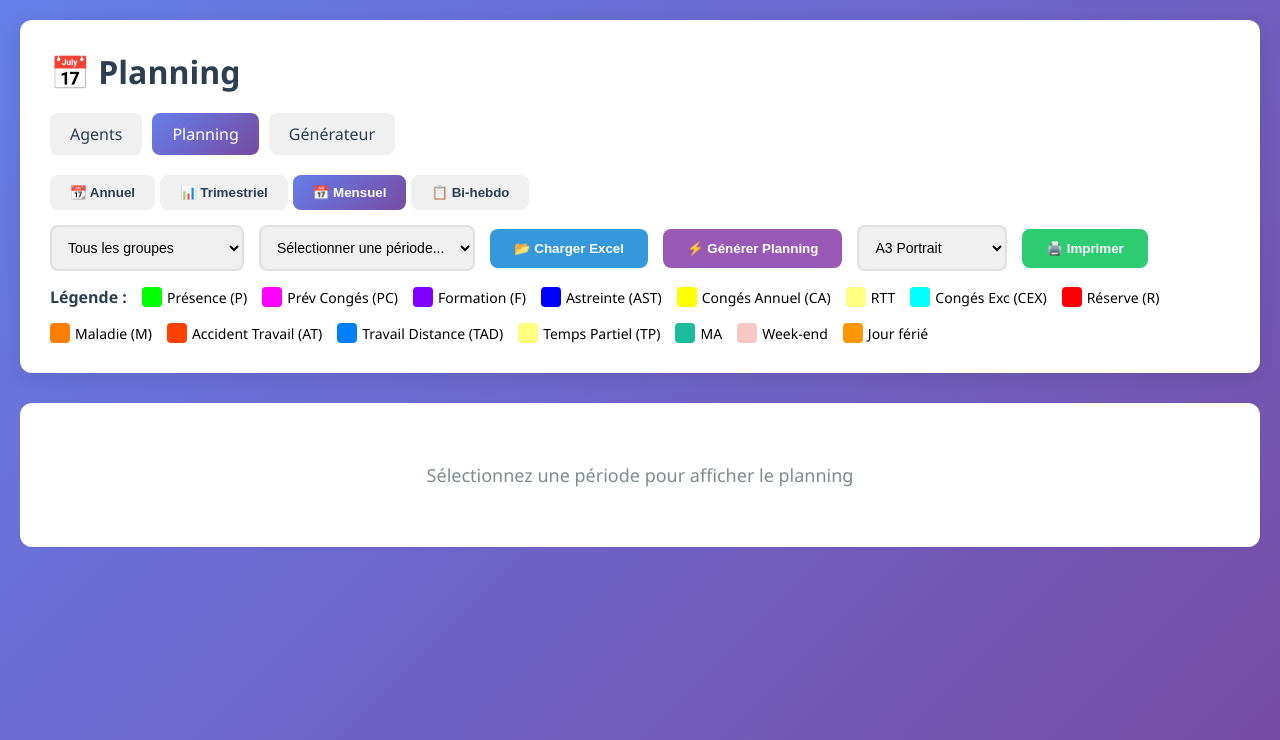
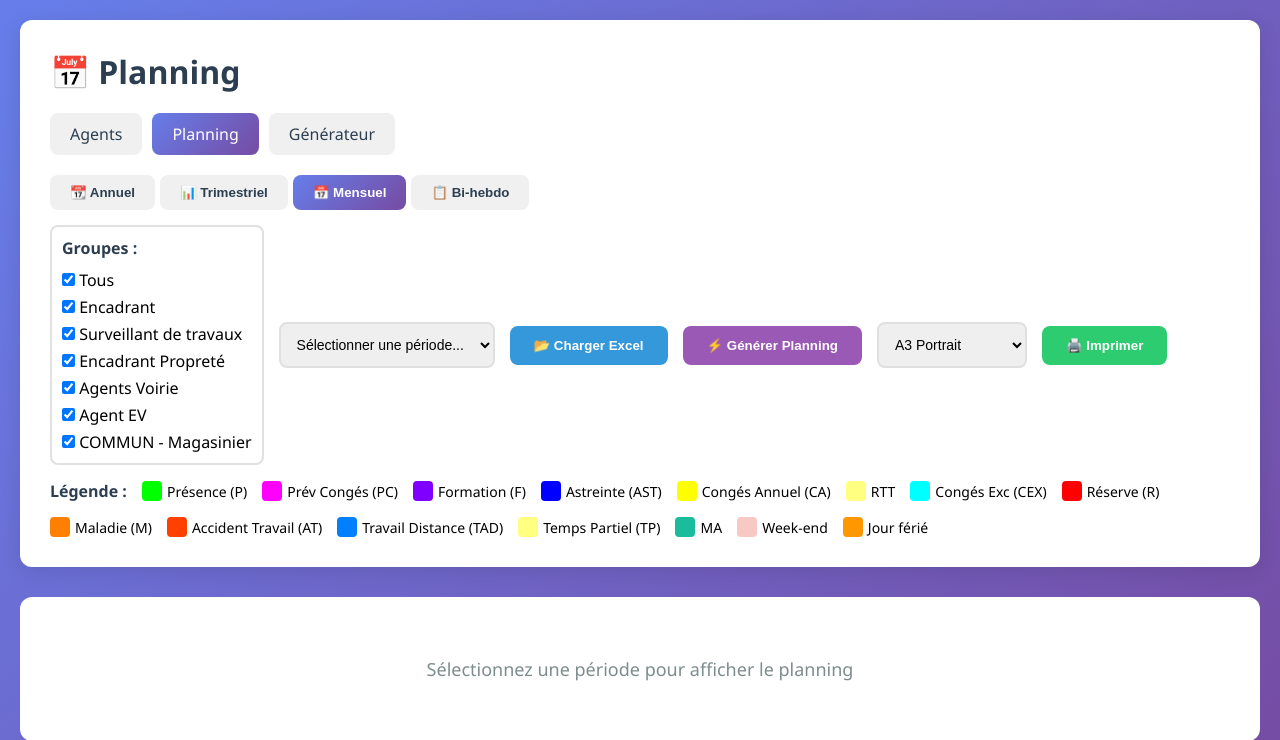
Before and after one commit to lamiedepain/st88, a Flask app: page /planning in a window 1280 px wide. Shown: the top 740 px of the page. Run offline with Flask 3, Linux system fonts and the light colour scheme.

Commit message:
feat(planning): replace group dropdown with checkboxes for multiple selection

```diff
--- a/templates/planning.html
+++ b/templates/planning.html
@@ -462,15 +462,25 @@
             </div>
 
             <div class="controls">
-                <select id="groupFilter" onchange="filterByGroup()">
-                    <option value="all">Tous les groupes</option>
-                    <option value="Encadrant">Encadrant</option>
-                    <option value="Surveillant de travaux">Surveillant de travaux</option>
-                    <option value="Encadrant Propreté">Encadrant Propreté</option>
-                    <option value="Agents Voirie">Agents Voirie</option>
-                    <option value="Agent EV">Agent EV</option>
-                    <option value="COMMUN - Magasinier">COMMUN - Magasinier</option>
-                </select>
+                <div
+                    style="display: flex; flex-direction: column; gap: 5px; padding: 10px; background: white; border-radius: 8px; border: 2px solid #e0e0e0;">
+                    <label style="font-weight: 600; color: #2c3e50; margin-bottom: 5px;">Groupes :</label>
+                    <label style="cursor: pointer;"><input type="checkbox" class="groupCheckbox" value="all" checked
+                            onchange="toggleAllGroups(this)"> Tous</label>
+                    <label style="cursor: pointer;"><input type="checkbox" class="groupCheckbox" value="Encadrant"
+                            checked onchange="filterByGroup()"> Encadrant</label>
+                    <label style="cursor: pointer;"><input type="checkbox" class="groupCheckbox"
+                            value="Surveillant de travaux" checked onchange="filterByGroup()"> Surveillant de
+                        travaux</label>
+                    <label style="cursor: pointer;"><input type="checkbox" class="groupCheckbox"
+                            value="Encadrant Propreté" checked onchange="filterByGroup()"> Encadrant Propreté</label>
+                    <label style="cursor: pointer;"><input type="checkbox" class="groupCheckbox" value="Agents Voirie"
+                            checked onchange="filterByGroup()"> Agents Voirie</label>
+                    <label style="cursor: pointer;"><input type="checkbox" class="groupCheckbox" value="Agent EV"
+                            checked onchange="filterByGroup()"> Agent EV</label>
+                    <label style="cursor: pointer;"><input type="checkbox" class="groupCheckbox"
+                            value="COMMUN - Magasinier" checked onchange="filterByGroup()"> COMMUN - Magasinier</label>
+                </div>
 
                 <select id="periodSelector">
                     <option value="">Sélectionner une période...</option>
@@ -820,7 +830,11 @@
             // Filtrer par groupe si nécessaire
             let filteredAgents = enrichedAgents;
             if (selectedGroup !== 'all') {
-                filteredAgents = enrichedAgents.filter(a => a.groupe === selectedGroup);
+                if (Array.isArray(selectedGroup)) {
+                    filteredAgents = enrichedAgents.filter(a => selectedGroup.includes(a.groupe));
+                } else {
+                    filteredAgents = enrichedAgents.filter(a => a.groupe === selectedGroup);
+                }
             }
 
             // Sauvegarder pour re-filtrage
@@ -1470,8 +1484,25 @@
             return [];
         }
 
+        function toggleAllGroups(checkbox) {
+            const checkboxes = document.querySelectorAll('.groupCheckbox:not([value="all"])');
+            checkboxes.forEach(cb => cb.checked = checkbox.checked);
+            filterByGroup();
+        }
+
         function filterByGroup() {
-            selectedGroup = document.getElementById('groupFilter').value;
+            const checkboxes = document.querySelectorAll('.groupCheckbox:not([value="all"])');
+            const selectedGroups = Array.from(checkboxes)
+                .filter(cb => cb.checked)
+                .map(cb => cb.value);
+
+            // Mettre à jour la checkbox "Tous"
+            const allCheckbox = document.querySelector('.groupCheckbox[value="all"]');
+            if (allCheckbox) {
+                allCheckbox.checked = selectedGroups.length === checkboxes.length;
+            }
+
+            selectedGroup = selectedGroups.length === checkboxes.length ? 'all' : selectedGroups;
 
             // Re-afficher le planning avec le filtre
             if (currentPlanningData) {
@@ -1540,7 +1571,7 @@
         }
 
         // Fermer modal au clic extérieur
-        window.onclick = function(event) {
+        window.onclick = function (event) {
             const modal = document.getElementById('generateModal');
             if (event.target === modal) {
                 closeGenerateModal();
```
